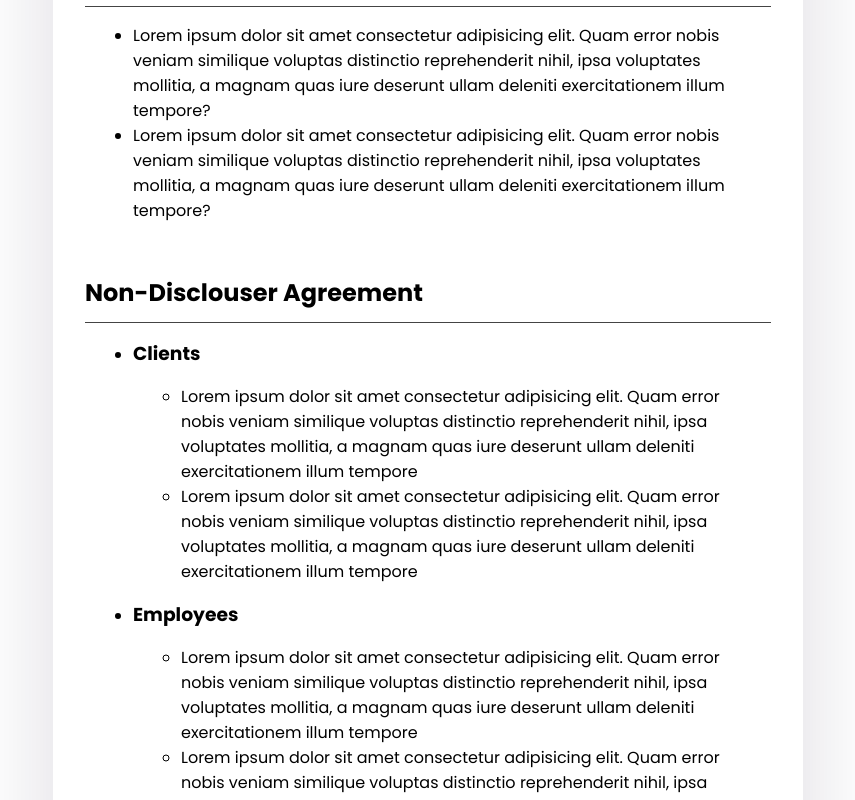
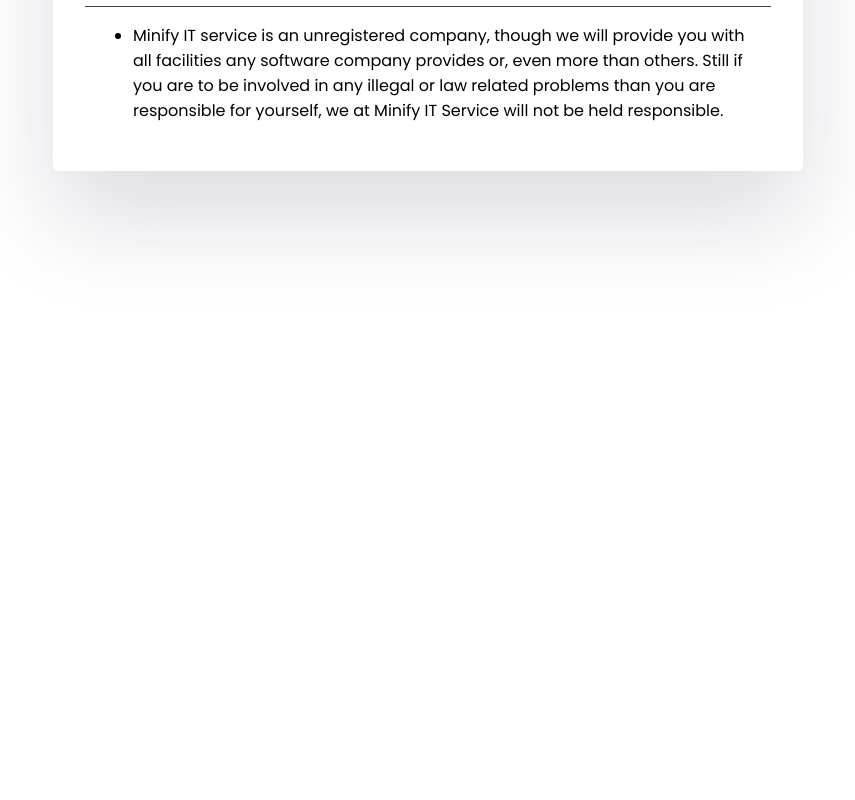
Before and after one commit to alsongarbuja/minify-web, a Next.js app: page /terms-and-condition in a window 1280 px wide. Shown: the part 220-1020 px from the top of the page, without its empty margins (212-1067 px from the left). After the commit the page ends 800 px from the top, so only its background shows below. Built offline with nearby package versions, Linux system fonts and the light colour scheme.

Commit message:
add content for terms and conditions

```diff
--- a/pages/terms-and-condition.js
+++ b/pages/terms-and-condition.js
@@ -29,24 +29,9 @@
                 <h1 id="terms-and-condition">Terms and Condition</h1>
             <h2 id="unregistered">UnRegistered</h2>
             <ul>
-            <li>Lorem ipsum dolor sit amet consectetur adipisicing elit. Quam error nobis veniam similique voluptas distinctio reprehenderit nihil, ipsa voluptates mollitia, a magnam quas iure deserunt ullam deleniti exercitationem illum tempore?</li>
-            <li>Lorem ipsum dolor sit amet consectetur adipisicing elit. Quam error nobis veniam similique voluptas distinctio reprehenderit nihil, ipsa voluptates mollitia, a magnam quas iure deserunt ullam deleniti exercitationem illum tempore?</li>
-            </ul>
-            <h2 id="non-disclouser-agreement">Non-Disclouser Agreement</h2>
-            <ul>
-            <li>
-            <h3 id="clients">Clients</h3>
-            <ul>
-            <li>Lorem ipsum dolor sit amet consectetur adipisicing elit. Quam error nobis veniam similique voluptas distinctio reprehenderit nihil, ipsa voluptates mollitia, a magnam quas iure deserunt ullam deleniti exercitationem illum tempore</li>
-            <li>Lorem ipsum dolor sit amet consectetur adipisicing elit. Quam error nobis veniam similique voluptas distinctio reprehenderit nihil, ipsa voluptates mollitia, a magnam quas iure deserunt ullam deleniti exercitationem illum tempore</li>
-            </ul>
-            </li>
-            <li>
-            <h3 id="employees">Employees</h3>
-            <ul>
-            <li>Lorem ipsum dolor sit amet consectetur adipisicing elit. Quam error nobis veniam similique voluptas distinctio reprehenderit nihil, ipsa voluptates mollitia, a magnam quas iure deserunt ullam deleniti exercitationem illum tempore</li>
-            <li>Lorem ipsum dolor sit amet consectetur adipisicing elit. Quam error nobis veniam similique voluptas distinctio reprehenderit nihil, ipsa voluptates mollitia, a magnam quas iure deserunt ullam deleniti exercitationem illu</li>
-            </ul>
+            <li>Minify IT service is an unregistered company, though we will provide you with all facilities any software company
+                provides or, even more than others. Still if you are to be involved in any illegal or law related problems than
+                you are responsible for yourself, we at Minify IT Service will not be held responsible.
             </li>
             </ul>
             </div>
```
